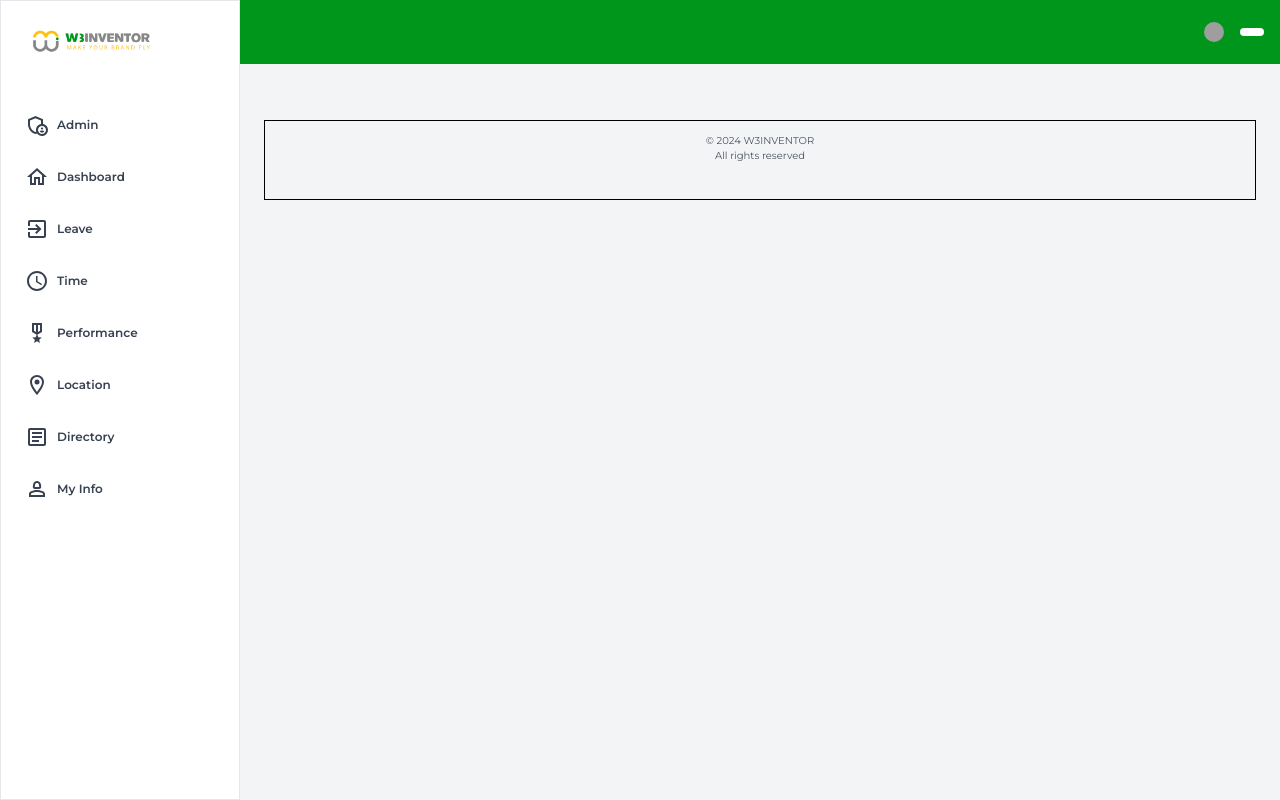
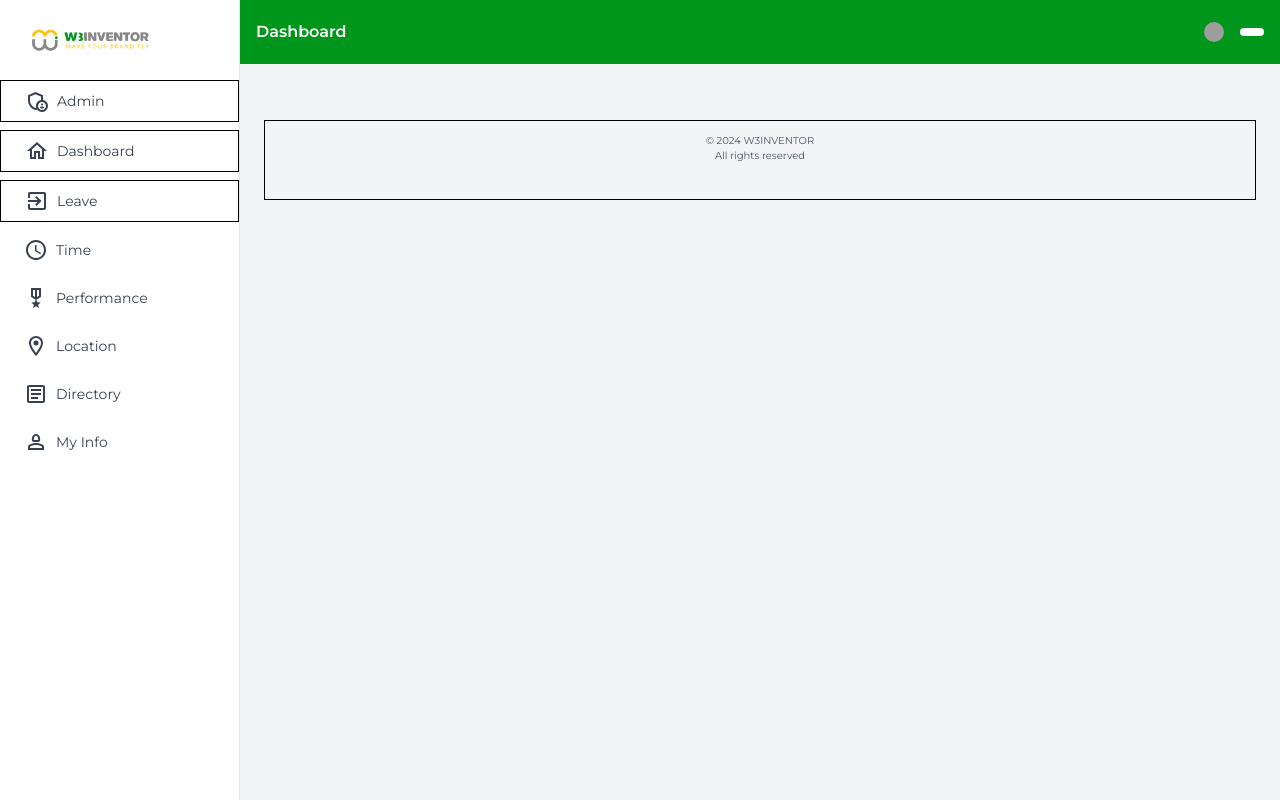
Before and after one commit to madhusankha90/hr-management-private-, a React (Vite) app in the folder frontend/: page /admin in a window 1280 px wide. Built offline with nearby package versions, Linux system fonts and the light colour scheme; grey boxes are pictures that could not be loaded.

Commit message:
update admin side menu

```diff
--- a/frontend/src/AdminLayout.jsx
+++ b/frontend/src/AdminLayout.jsx
@@ -1,17 +1,20 @@
-import React from "react";
+import React, { useState } from "react";
 import { Outlet } from "react-router-dom";
-import Header from "./components/Header";
 import Footer from "./components/Footer";
 import AdminSideMenu from "./components/admin/AdminSideMenu";
+import AdminHeader from "./components/admin/AdminHeader";
 
 
 const AdminLayout = () => {
+
+  const [activeMenuItem, setActiveMenuItem] = useState('Dashboard');
+
   return (
     <div className="flex min-h-screen flex-col">
       <div className="flex-grow flex">
-        <AdminSideMenu />
+        <AdminSideMenu setActiveMenuItem={setActiveMenuItem}/>
         <div className="flex-grow">
-          <Header />
+          <AdminHeader title={activeMenuItem}/>
           <div className="flex-grow p-6">
             <Outlet />
             <Footer />
--- a/frontend/src/components/MyInfo.jsx
+++ b/frontend/src/components/MyInfo.jsx
@@ -5,23 +5,6 @@ import { useAuth } from "./context/authContext";
 
 const MyInfo = () => {
   const navigate = useNavigate();
-
-  // const [userName, setUserName] = useState("");
-  // const [employeeId, setEmployeeId] = useState("");
-
-  // useEffect(() => {
-  //   const storedUserName = localStorage.getItem("userName");
-  //   if (storedUserName) {
-  //     setUserName(storedUserName);
-  //   }
-  // }, []);
-
-  // useEffect(()=> {
-  //   const storeemployeeId = localStorage.getItem("employeeId");
-  //   if (storeemployeeId) {
-  //     setEmployeeId(storeemployeeId);
-  //   }
-  // },[])
   const { userName, employeeId, _id, logout } = useAuth();
 
 
@@ -134,6 +117,7 @@ const MyInfo = () => {
                     type="text"
                     value="20014567993"
                     className="w-full border rounded-md p-2 mt-1"
+                    readOnly
 
                   />
                 </div>
@@ -157,7 +141,7 @@ const MyInfo = () => {
                   <label className="block text-gray-700">Date of Birth</label>
                   <input
                     type="date"
-                    value="2001-11-16"
+                    defaultValue="2001-11-16"
                     className="w-full border rounded-md p-2 mt-1 "
                     readOnly
                   />
@@ -170,9 +154,10 @@ const MyInfo = () => {
                       <input
                         type="radio"
                         name="gender"
-                        value="male"
+                        value='male'
+                        checked
                         className="form-radio"
-                        checked
+                        readOnly
                       />
                       <span className="ml-2">Male</span>
                     </label>
@@ -180,8 +165,9 @@ const MyInfo = () => {
                       <input
                         type="radio"
                         name="gender"
-                        value="female"
+                        value='female'
                         className="form-radio"
+                        readOnly
                       />
                       <span className="ml-2">Female</span>
                     </label>
--- /dev/null
+++ b/frontend/src/components/admin/AdminHeader.jsx
@@ -0,0 +1,24 @@
+import React from 'react';
+import { useAuth } from '../context/authContext';
+
+
+const AdminHeader = ({title}) => {
+
+  const { userName } = useAuth();
+
+  return (
+    <div className="h-[8vh] min-h-[3rem] w-full p-4 flex justify-between items-center font-primary" style={{ backgroundColor: '#00961C' }}>
+      <div className="text-white font-semibold">{title}</div>
+      <div className="flex items-center space-x-2">
+      <div className="flex items-center">
+          <img src="user-image.jpg" alt="User" className="h-5 w-5 rounded-full" />
+          <div className="ml-4 bg-white rounded-xl py-1 px-3 text-black">
+            <h4 className="text-xs font-semibold uppercase">{userName}</h4>
+          </div>
+        </div>
+      </div>
+    </div>
+  );
+};
+
+export default AdminHeader;
--- a/frontend/src/components/admin/AdminSideMenu.jsx
+++ b/frontend/src/components/admin/AdminSideMenu.jsx
@@ -2,6 +2,7 @@ import React, { useState } from 'react';
 import { useNavigate } from 'react-router-dom';
 import w3inventor from '../../imges/w3inventor.png';
 
+import MenuIcon from '@mui/icons-material/Menu';
 import AdminPanelSettingsOutlinedIcon from '@mui/icons-material/AdminPanelSettingsOutlined';
 import HomeOutlinedIcon from '@mui/icons-material/HomeOutlined';
 import ExitToAppOutlinedIcon from '@mui/icons-material/ExitToAppOutlined';
@@ -12,48 +13,112 @@ import ArticleOutlinedIcon from '@mui/icons-material/ArticleOutlined';
 import Person2OutlinedIcon from '@mui/icons-material/Person2Outlined';
 import { useAuth } from '../context/authContext';
 
-const AdminSideMenu = () => {
+const AdminSideMenu = ({ setActiveMenuItem }) => {
   const [activeItem, setActiveItem] = useState(null);
+  const [activeSubItem, setActiveSubItem] = useState(null);
+  const [dropdownOpen, setDropdownOpen] = useState(false);
+  const [menuOpen, setMenuOpen] = useState(false);
   const navigate = useNavigate();
-
   const { _id } = useAuth();
 
+  const handleNavClick = (item, route, isSubItem = false) => {
+    setActiveItem(item);
+    if (isSubItem) {
+      setActiveSubItem(item);
+    } else {
+      setActiveSubItem(null);
+    }
+    setActiveMenuItem(item);
+    navigate(route);
+  };
 
-  const handleNavClick = (item, route) => {
-    setActiveItem(item);  // Set the active item
-    navigate(route);      // Navigate to the route
+  const toggleDropdown = () => {
+    setDropdownOpen((prev) => !prev);
+  };
+
+  const toggleMenu = () => {
+    setMenuOpen((prev) => !prev);
   };
 
   return (
-    <div className="w-[30vh] min-h-[100vh] min-w-[10rem] bg-white border-r border-gray-200
-    relative font-primary text-xs font-semibold border">
+    <div className="flex font-primary text-xs sm:text-xs md:text-sm lg:text-sm">
+      {/* Toggle button for mobile view */}
+      <button
+        className="md:hidden p-4 focus:outline-none"
+        onClick={toggleMenu}
+      >
+        <MenuIcon />
+      </button>
 
-      <div className="p-6">
-        <img src={w3inventor} alt="Company Logo" className="h-8 mb-6" />
+      {/* Sidebar */}
+      <div className={`fixed md:relative top-0 left-0 w-[70vw] md:w-[30vh] min-h-full bg-white border-r border-gray-200 transition-transform transform ${menuOpen ? 'translate-x-0' : '-translate-x-full'} md:translate-x-0`}>
+        <div className="p-6 flex justify-between items-center">
+          <img src={w3inventor} alt="Company Logo" className="h-8" />
+          {/* Close button for mobile view */}
+          <button className="md:hidden" onClick={toggleMenu}>
+            <MenuIcon />
+          </button>
         </div>
 
-      <ul className="space-y-3">
+        <ul className="space-y-2">
           <li
-          className={`px-6 py-2 flex items-center cursor-pointer hover:bg-green-50 ${activeItem === 'Usermanage' ? 'bg-green-100 text-green-700' : ''}`}
-          onClick={() => handleNavClick('Usermanage', '/admin/user-management')}
+            className={`px-6 py-2 border border-black flex items-center cursor-pointer hover:bg-green-50 ${activeItem === 'UserManagement' ? 'bg-green-300 text-green-700' : ''}`}
+            onClick={toggleDropdown}
           >
             <AdminPanelSettingsOutlinedIcon />
             <span className="ml-2">Admin</span>
           </li>
+
+          {/* Dropdown items below Admin */}
+          {dropdownOpen && (
+            <ul className="ml-12 space-y-1/4 border border-black">
               <li
-          className={`px-6 py-2 flex items-center cursor-pointer hover:bg-green-50 ${activeItem === 'Dashboard' ? 'bg-green-100 text-green-700' : ''}`}
+                className={`px-4 py-2 border border-black cursor-pointer hover:text-green-400 ${activeSubItem === 'Settings' ? 'bg-green-100 text-green-700' : ''}`}
+                onClick={() => handleNavClick('Settings', '/admin/user-management/settings', true)}
+              >
+                 Settings
+              </li>
+              <li
+                className={`px-4 py-2 border border-black cursor-pointer hover:bg-green-50 ${activeSubItem === 'Roles' ? 'bg-green-100 text-green-700' : ''}`}
+                onClick={() => handleNavClick('Roles', '/admin/user-management/roles', true)}
+              >
+                Roles
+              </li>
+            </ul>
+          )}
+
+          <li
+            className={`px-6 py-2 border border-black flex items-center cursor-pointer hover:bg-green-50 ${activeItem === 'Dashboard' ? 'bg-green-100 text-green-700' : ''}`}
             onClick={() => handleNavClick('Dashboard', '/dashboard')}
           >
-          <HomeOutlinedIcon />
+            <HomeOutlinedIcon className='w-4 h-4 sm:w-5 sm:h-5 md:w-6 md:h-6'/>
             <span className="ml-2">Dashboard</span>
           </li>
+
           <li
-          className={`px-6 py-2 flex items-center cursor-pointer hover:bg-green-50 ${activeItem === 'Leave' ? 'bg-green-100 text-green-700' : ''}`}
-          onClick={() => handleNavClick('Leave', '/leave')}
+            className={`px-6 py-2 border border-black flex items-center cursor-pointer hover:bg-green-50 ${activeItem === 'Leave' ? 'bg-green-100 text-green-700' : ''}`}
+            onClick={() => toggleDropdown('Leave')}
           >
             <ExitToAppOutlinedIcon />
             <span className="ml-2">Leave</span>
+            {dropdownOpen.Leave && (
+              <ul className="ml-8 mt-2 space-y-1">
+                <li
+                  className="px-4 py-1 cursor-pointer hover:bg-green-50"
+                  onClick={() => handleNavClick('LeaveSub1', '/leave/request')}
+                >
+                  Request Leave
                 </li>
+                <li
+                  className="px-4 py-1 cursor-pointer hover:bg-green-50"
+                  onClick={() => handleNavClick('LeaveSub2', '/leave/history')}
+                >
+                  Leave History
+                </li>
+              </ul>
+            )}
+          </li>
+
           <li
             className={`px-6 py-2 flex items-center cursor-pointer hover:bg-green-50 ${activeItem === 'Time' ? 'bg-green-100 text-green-700' : ''}`}
             onClick={() => handleNavClick('Time', '/time')}
@@ -61,6 +126,7 @@ const AdminSideMenu = () => {
             <AccessTimeOutlinedIcon />
             <span className="ml-2">Time</span>
           </li>
+
           <li
             className={`px-6 py-2 flex items-center cursor-pointer hover:bg-green-50 ${activeItem === 'Performance' ? 'bg-green-100 text-green-700' : ''}`}
             onClick={() => handleNavClick('Performance', '/performance')}
@@ -68,6 +134,7 @@ const AdminSideMenu = () => {
             <MilitaryTechOutlinedIcon />
             <span className="ml-2">Performance</span>
           </li>
+
           <li
             className={`px-6 py-2 flex items-center cursor-pointer hover:bg-green-50 ${activeItem === 'Location' ? 'bg-green-100 text-green-700' : ''}`}
             onClick={() => handleNavClick('Location', '/location')}
@@ -75,6 +142,7 @@ const AdminSideMenu = () => {
             <LocationOnOutlinedIcon />
             <span className="ml-2">Location</span>
           </li>
+
           <li
             className={`px-6 py-2 flex items-center cursor-pointer hover:bg-green-50 ${activeItem === 'Directory' ? 'bg-green-100 text-green-700' : ''}`}
             onClick={() => handleNavClick('Directory', '/directory')}
@@ -82,6 +150,7 @@ const AdminSideMenu = () => {
             <ArticleOutlinedIcon />
             <span className="ml-2">Directory</span>
           </li>
+
           <li
             className={`px-6 py-2 flex items-center cursor-pointer hover:bg-green-50 ${activeItem === 'My Info' ? 'bg-green-100 text-green-700' : ''}`}
             onClick={() => handleNavClick('My Info', `/admin/my-info/personal/${_id}`)}
@@ -90,9 +159,7 @@ const AdminSideMenu = () => {
             <span className="ml-2">My Info</span>
           </li>
         </ul>
-
-
-
+      </div>
     </div>
   );
 };
```
Lines whose indentation alone changed are shown as unchanged.
